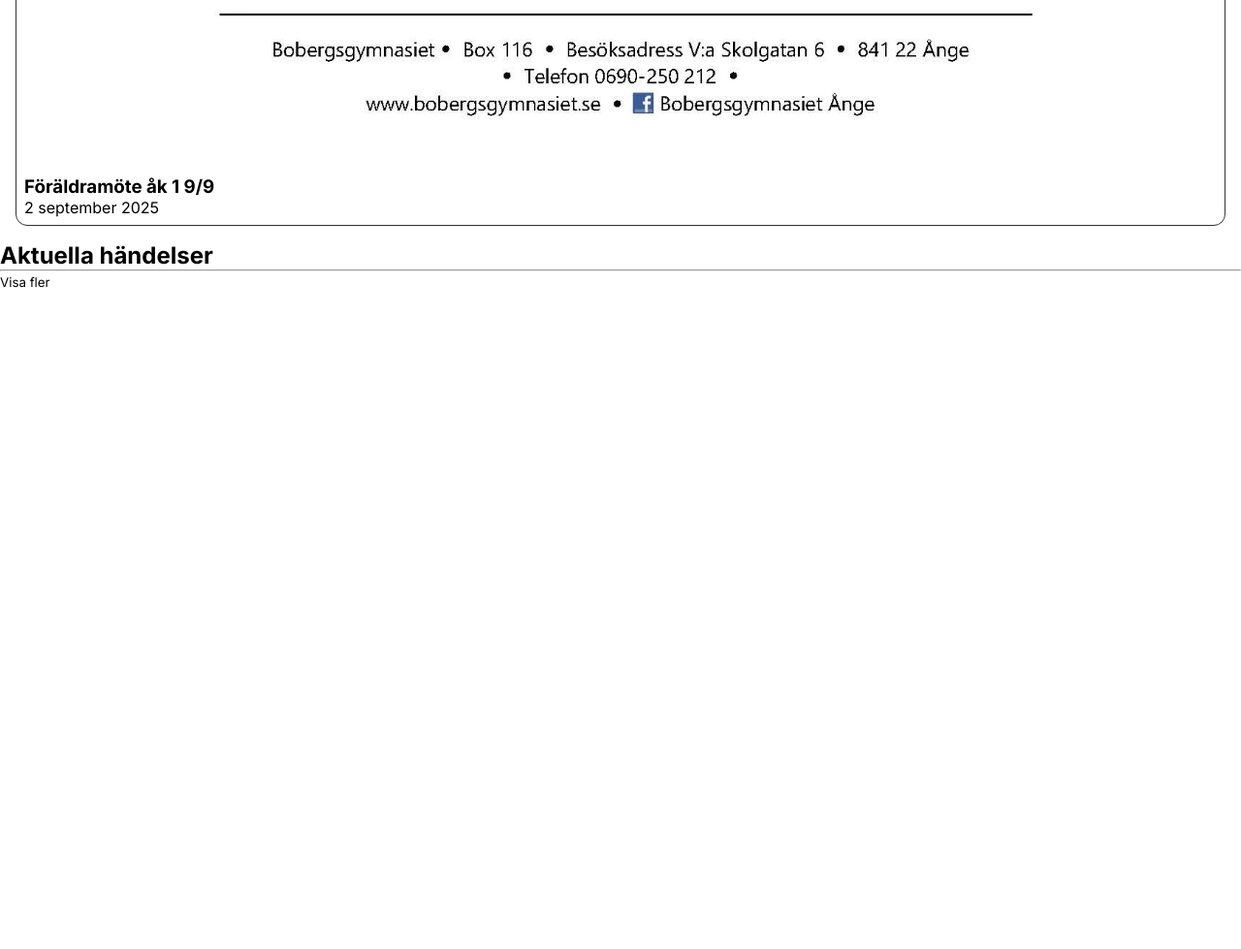
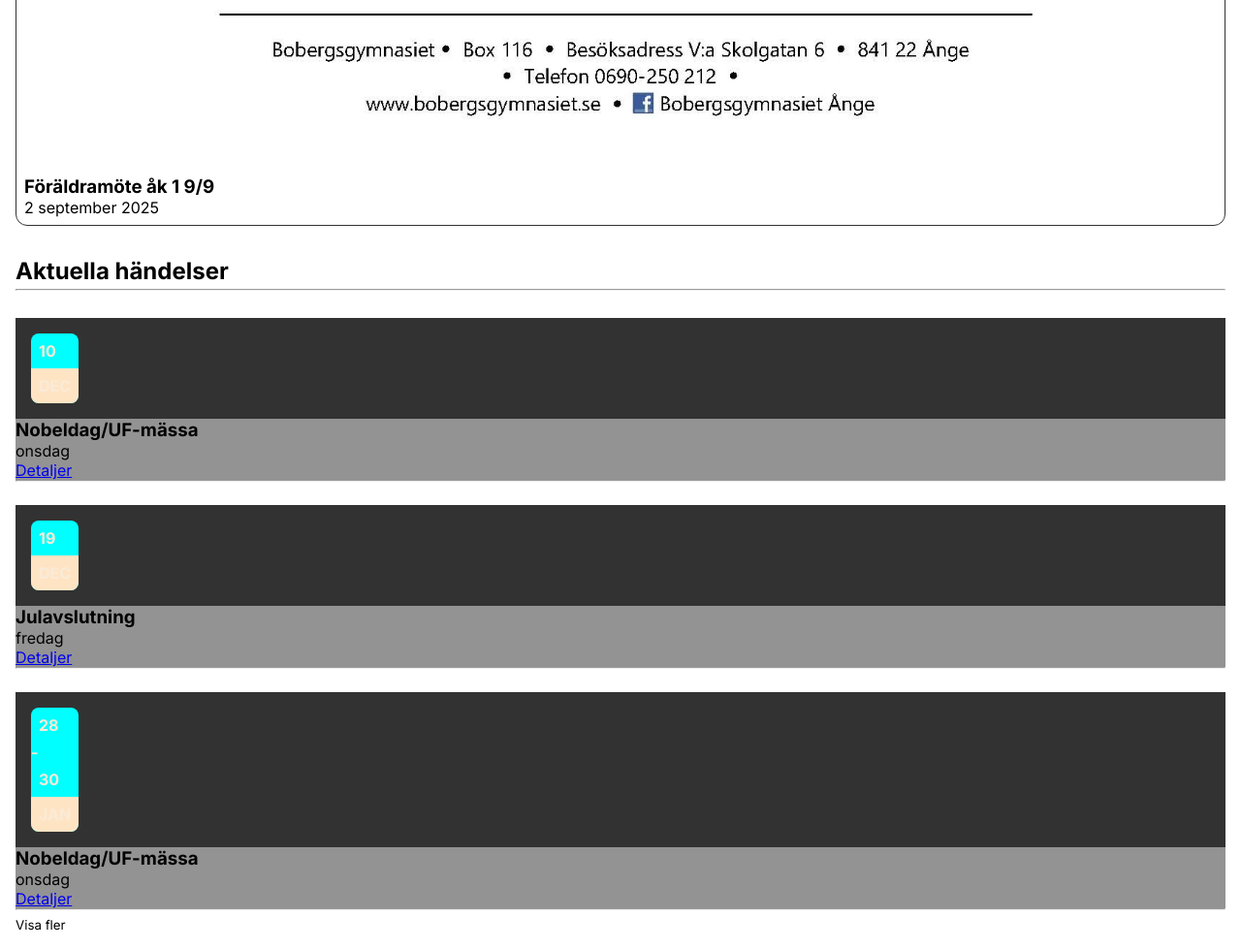
Before and after one commit to Nilsschaur/webbutveckling-1, a plain HTML site: page Boberg/index.html in a window 1280 px wide. Shown: the part 3204-4183 px from the top of the page at 97% size. Before the commit the page ends 3504 px from the top, so only its background shows below. Drawn offline with Linux system fonts and the light colour scheme.

Commit message:
[Add]fjfsdajfjafdjafj

```diff
--- a/Boberg/index.html
+++ b/Boberg/index.html
@@ -68,7 +68,7 @@
         <div class="news-grid"></div>
       </article>
 
-      <article>
+      <article class="event-article">
         <h2>Aktuella händelser</h2>
         <hr />
 
--- a/Boberg/index.js
+++ b/Boberg/index.js
@@ -49,13 +49,13 @@ const events = [
     statusColor: "green",
   },
   {
-    day: "20",
-    month: "DEC",
-    endDay: "07",
+    day: "28",
+    month: "JAN",
+    endDay: "30",
     endMonth: "JAN",
-    title: "Jullov",
-    weekday: "lördag",
-    statusColor: "red",
+    title: "Nobeldag/UF-mässa",
+    weekday: "onsdag",
+    statusColor: "yellow",
   },
   {
     day: "15",
@@ -225,8 +225,10 @@ const renderEvents = () => {
     const dateHtml = createDateElement(event)
 
     eventElement.innerHTML = `
-      <article>
+      <article class="event-card">
+        <div class="date-wrapper">
         ${dateHtml}
+        </div>
         <section class"event-info">
           <header class="event-title-row">
             <h3 class="event-title">${event.title}</h3>
@@ -236,6 +238,7 @@ const renderEvents = () => {
           <time class="event-weekday" datetime="${event.weekday}">${event.weekday}</time>
         </section>
         <a href="#" class="event-details">Detaljer</a>
+        <hr />
       </article
     `;
 
@@ -245,6 +248,8 @@ const renderEvents = () => {
 
 //Funktion för att hantera visa fler knappen
 const handleShowMore = () => {
+
+
   //Öka antal händelser som ska visas
   shownEvents += 3;
 
@@ -257,7 +262,10 @@ const handleShowMore = () => {
     btn.classList.add("hidden");
   }
 };
+const showMoreBtn = document.querySelector(".show-more-btn");
+if (showMoreBtn) showMoreBtn.addEventListener("click", handleShowMore);
 
 // Kör rätt funktion beroende på vilken sida vi är på
 if (document.querySelector(".news-grid")) renderNews();
 if (document.querySelector(".news-content")) renderNewsDetail();
+if (document.querySelector(".event-list")) renderEvents();
--- a/Boberg/style.css
+++ b/Boberg/style.css
@@ -112,3 +112,48 @@ a {
 .back-link:hover {
   text-decoration: underline;
 }
+
+/* Event-list */
+.event-article {
+  padding: 16px;
+  display: flex;
+  flex-direction: column;
+  gap: 4px;
+}
+
+.event-list {
+  margin-top: 24px;
+  display: flex;
+  flex-direction: column;
+  gap: 24px;
+}
+
+.event-card {
+  background-color: #939393;
+}
+
+.date-wrapper {
+  padding: 16px;
+  background-color: #323232;
+  display: flex;
+  gap: 16px;
+}
+
+.event-date {
+  background-color: aqua;
+  display: flex;
+  flex-direction: column;
+  border-radius: 8px;
+  color: antiquewhite;
+  font-weight: 700;
+}
+
+.date-day {
+  padding: 8px;
+}
+
+.date-month {
+  padding: 8px;
+  border-radius: 0px 0px 8px 8px;
+  background-color: bisque;
+}
```
